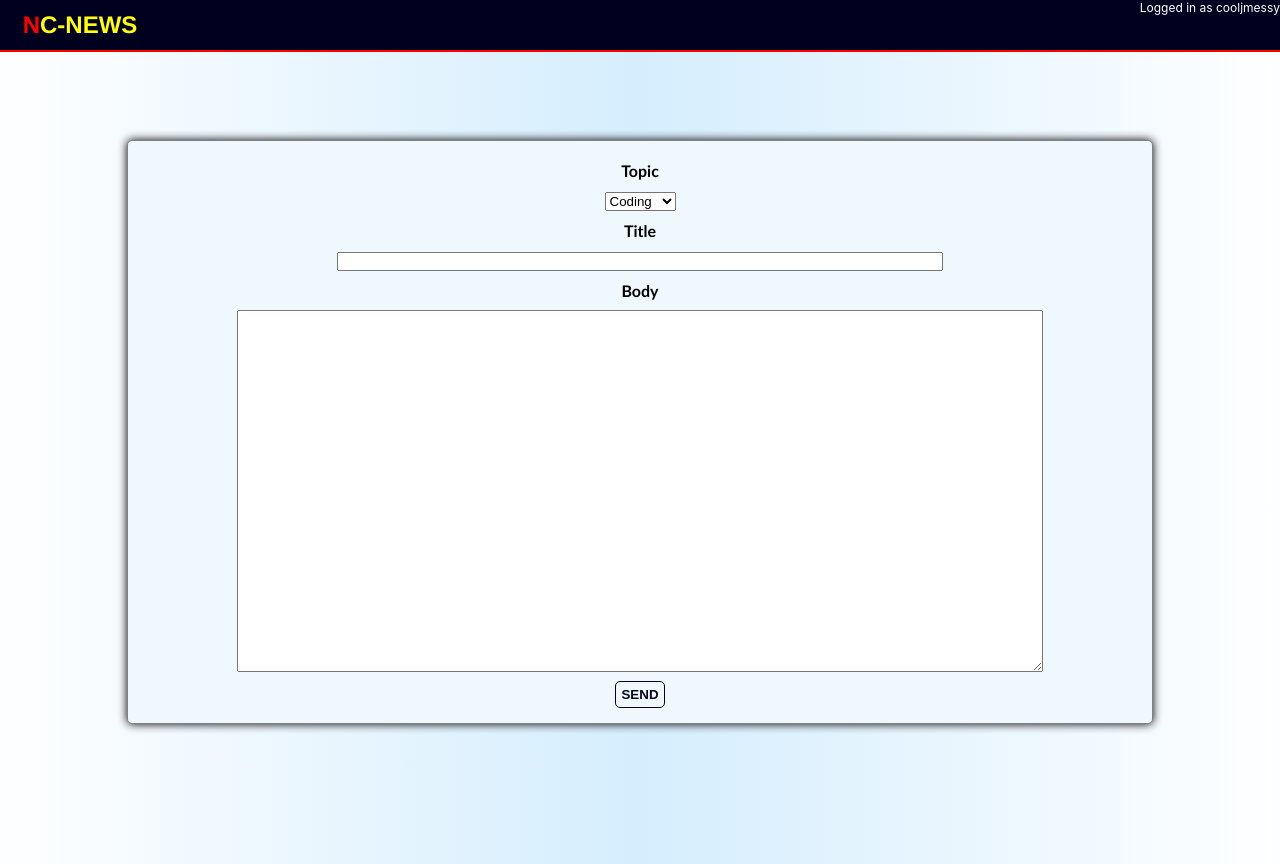
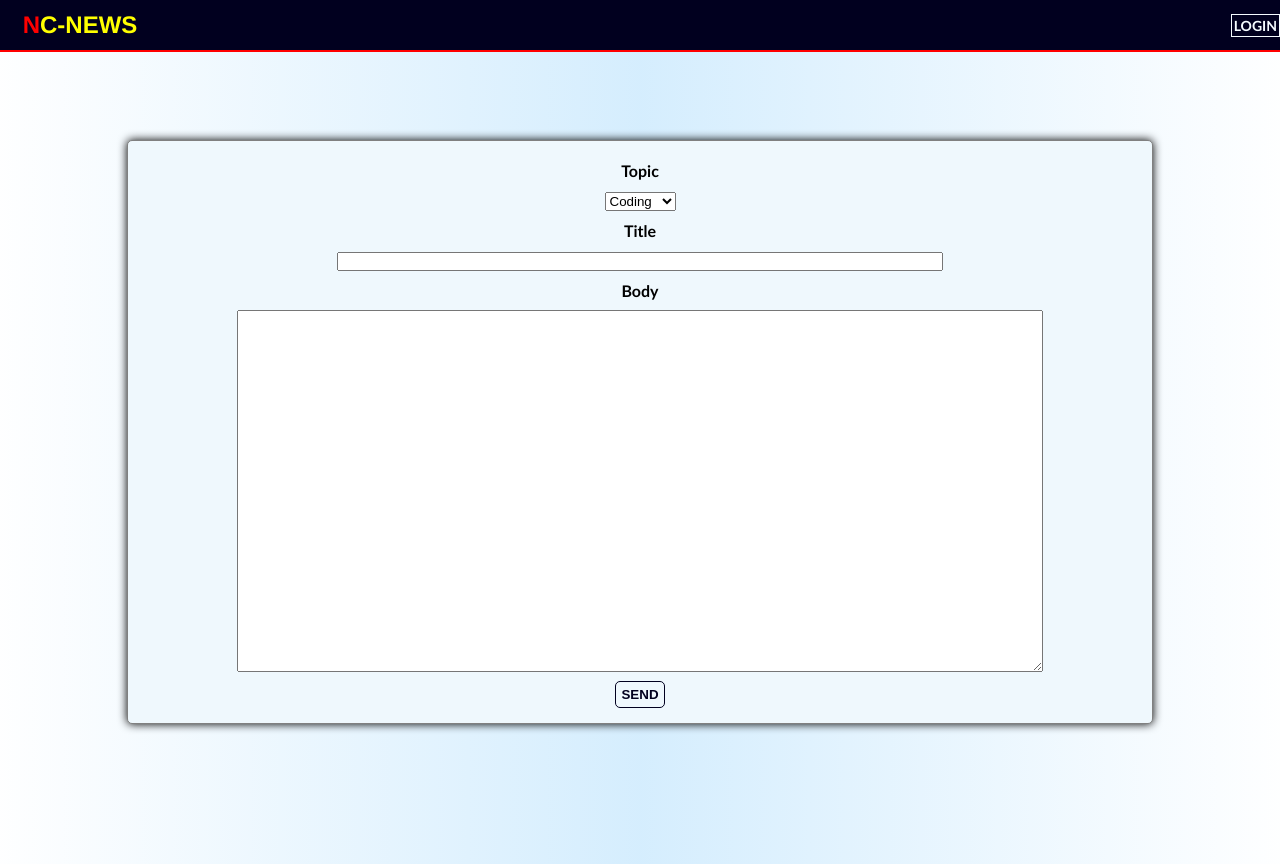
Before and after one commit to tgabri/fe-ncnews, a React (Create React App) app: page /createarticle in a window 1280 px wide. Built offline with nearby package versions, Linux system fonts and the light colour scheme; the HTML template or start-up script is replaced by a standard one.

Commit message:
login and out created

```diff
--- a/src/App.css
+++ b/src/App.css
@@ -65,12 +65,6 @@ header {
   width: 100%;
   border-bottom: red 2px solid;
 }
-header p {
-  height: 16px;
-  font-size: 12px;
-  float: right;
-  color: white;
-}
 header a h1 {
   line-height: 50px;
   float: left;
@@ -87,37 +81,43 @@ header h1:hover {
 header a {
   text-decoration: none;
 }
-.searchForm {
+.login button {
+  margin-top: 14px;
+}
+.login button,
+.logout button {
+  font-family: 'Gill Sans', 'Gill Sans MT', Calibri, 'Trebuchet MS', sans-serif;
+  font-weight: bold;
+  font-size: 14px;
+  color: #f5fbff;
+  padding: 2px;
   float: right;
-  margin-top: 15px;
-  margin-right: 20px;
-}
-.searchBtn {
-  background-image: linear-gradient(
-    to right,
-    rgba(18, 52, 82, 0.05) 0%,
-    rgba(18, 52, 82, 0.3) 50%,
-    rgba(18, 52, 82, 0.5) 100%
-  );
-  border-radius: 5px;
-  font-size: 10px;
-  font-family: Arial, Helvetica, sans-serif;
-  font-weight: bold;
-  text-align: center;
+  background-color: transparent;
+  border: 1px #f5fbff solid;
   text-transform: uppercase;
 }
-.searchBar {
-  border-radius: 30px;
-  margin-right: 10px;
-  width: 120px;
+.logout {
+  text-align: center;
 }
-.loginBtn {
-  height: 16px;
-  float: right;
+.logout p {
+  font-family: 'Gill Sans', 'Gill Sans MT', Calibri, 'Trebuchet MS', sans-serif;
+  font-weight: bold;
+  font-size: 14px;
+  color: #f5fbff;
 }
-.signupBtn {
-  height: 16px;
-  float: right;
+
+/* LOGIN PAGE */
+
+.loginContainer {
+  display: block;
+  margin: 120px auto;
+  width: 160px;
+}
+.loginContainer h3 {
+  margin-bottom: 20px;
+}
+.loginContainer input {
+  margin-bottom: 10px;
 }
 
 /* HOME */
@@ -390,9 +390,9 @@ header a {
   margin-right: 5px;
   padding: 5px;
   font-weight: bold;
-  color: #0000ff;
+  color: #01001f;
   background-color: transparent;
-  border: 1px #0000ff solid;
+  border: 1px #01001f solid;
   border-radius: 5px;
 }
 .pager button:hover {
@@ -671,10 +671,13 @@ article {
   .articles ul li {
     height: 550px;
   }
+
   /* ARTICLE */
+
   .article ul li {
     width: 90%;
   }
+
   /* LISTS */
 
   .topBar {
@@ -741,6 +744,7 @@ article {
   .imgBox li h2 {
     width: 600px;
   }
+
   /* ARTICLES */
 
   .deleteBtn {
@@ -789,10 +793,3 @@ article {
     width: 640px;
   }
 }
-@media only screen and (min-width: 1280px) {
-  /* HEADER */
-
-  .searchForm {
-    margin-top: 30px;
-  }
-}
--- a/src/App.js
+++ b/src/App.js
@@ -1,5 +1,5 @@
 import React from 'react';
-import { Router } from '@reach/router';
+import { Router, navigate } from '@reach/router';
 import './App.css';
 import Header from './components/header/Header';
 import HomePage from './components/HomePage';
@@ -7,38 +7,47 @@ import ArticlesList from './components/ArticlesList';
 import ArticleCard from './components/ArticleCard';
 import PostArticle from './components/PostArticle';
 import ErrorPage from './components/reusable/ErrorPage';
+import LoginPage from './components/LoginPage';
 
 class App extends React.Component {
   state = {
-    loggedInUser: 'cooljmessy'
+    loggedInUser: ''
   };
   render() {
+    const { loggedInUser } = this.state;
     return (
       <div className='App'>
-        <Header loggedInUser={this.state.loggedInUser} />
+        <Header
+          loggedInUser={loggedInUser}
+          changeLoggedInUser={this.changeLoggedInUser}
+        />
         <Router>
           <HomePage path='/' />
-          <ArticlesList
-            path='/articles'
-            loggedInUser={this.state.loggedInUser}
-          />
+          <ArticlesList path='/articles' loggedInUser={loggedInUser} />
           <ArticlesList
             path='/topics/:topic_slug/articles'
-            loggedInUser={this.state.loggedInUser}
+            loggedInUser={loggedInUser}
           />
           <ArticleCard
             path='/articles/:article_id'
-            loggedInUser={this.state.loggedInUser}
+            loggedInUser={loggedInUser}
           />
-          <PostArticle
-            loggedInUser={this.state.loggedInUser}
-            path='/createarticle/'
+          <PostArticle path='/createarticle/' loggedInUser={loggedInUser} />
+          <LoginPage
+            path='/login'
+            changeLoggedInUser={this.changeLoggedInUser}
           />
           <ErrorPage error={{ status: 404, msg: 'Page not found' }} default />
         </Router>
       </div>
     );
   }
+  changeLoggedInUser = username => {
+    this.setState({
+      loggedInUser: username
+    });
+    navigate('/');
+  };
 }
 
 export default App;
--- /dev/null
+++ b/src/components/LoginPage.jsx
@@ -0,0 +1,40 @@
+import React from 'react';
+
+export default class LoginPage extends React.Component {
+  state = {
+    username: ''
+  };
+  render() {
+    const { username } = this.state;
+    return (
+      <div className='loginContainer'>
+        <h3>Login</h3>
+        <form onSubmit={this.handleSubmit}>
+          <label>Username: </label>
+          <input
+            placeholder='cooljmessy'
+            type='text'
+            required
+            name='username'
+            value={username}
+            onChange={this.handleChange}
+          />
+          <br />
+          <button type='submit'>Login</button>
+        </form>
+      </div>
+    );
+  }
+  handleChange = e => {
+    const { name, value } = e.target;
+    this.setState({
+      [name]: value
+    });
+  };
+  handleSubmit = e => {
+    e.preventDefault();
+    const { username } = this.state;
+
+    this.props.changeLoggedInUser(username);
+  };
+}
--- a/src/components/PostArticle.jsx
+++ b/src/components/PostArticle.jsx
@@ -10,7 +10,7 @@ export default class PostArticle extends Component {
     article: null
   };
   render() {
-    let { title, body } = this.state;
+    const { title, body } = this.state;
     return (
       <div className='postArticleContainer'>
         <form onSubmit={this.handleSubmit}>
--- a/src/components/header/Header.jsx
+++ b/src/components/header/Header.jsx
@@ -1,8 +1,14 @@
 import React from 'react';
-// import SearchBar from '../SearchBar';
-import { Link } from '@reach/router';
+import { Link, navigate } from '@reach/router';
 
-export default function Header(props) {
+export default function Header({ loggedInUser, changeLoggedInUser }) {
+  function handleLoginClick() {
+    navigate('/login');
+  }
+  function handleLogoutClick() {
+    const username = '';
+    changeLoggedInUser(username);
+  }
   return (
     <header>
       <Link to='/'>
@@ -10,7 +16,16 @@ export default function Header(props) {
           <span>N</span>C-NEWS
         </h1>
       </Link>
-      <p>Logged in as {props.loggedInUser}</p>
+      {loggedInUser ? (
+        <div className='logout'>
+          <p>Logged in as '{loggedInUser}'</p>
+          <button onClick={() => handleLogoutClick()}>Log Out</button>
+        </div>
+      ) : (
+        <div className='login'>
+          <button onClick={() => handleLoginClick()}>Login</button>
+        </div>
+      )}
     </header>
   );
 }
```
Also changed, not shown: 1 other file (tests, documents, lock files or other folders).
